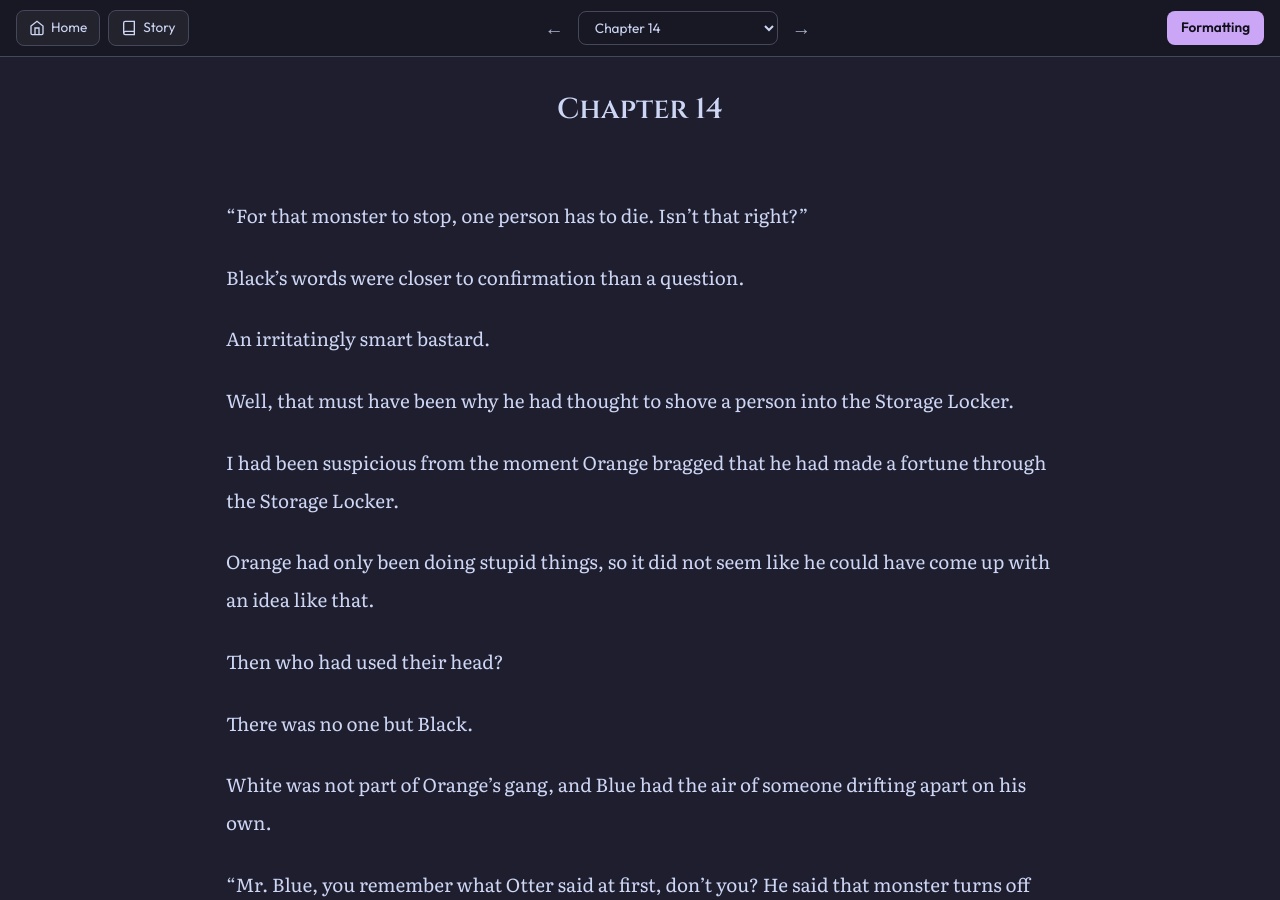
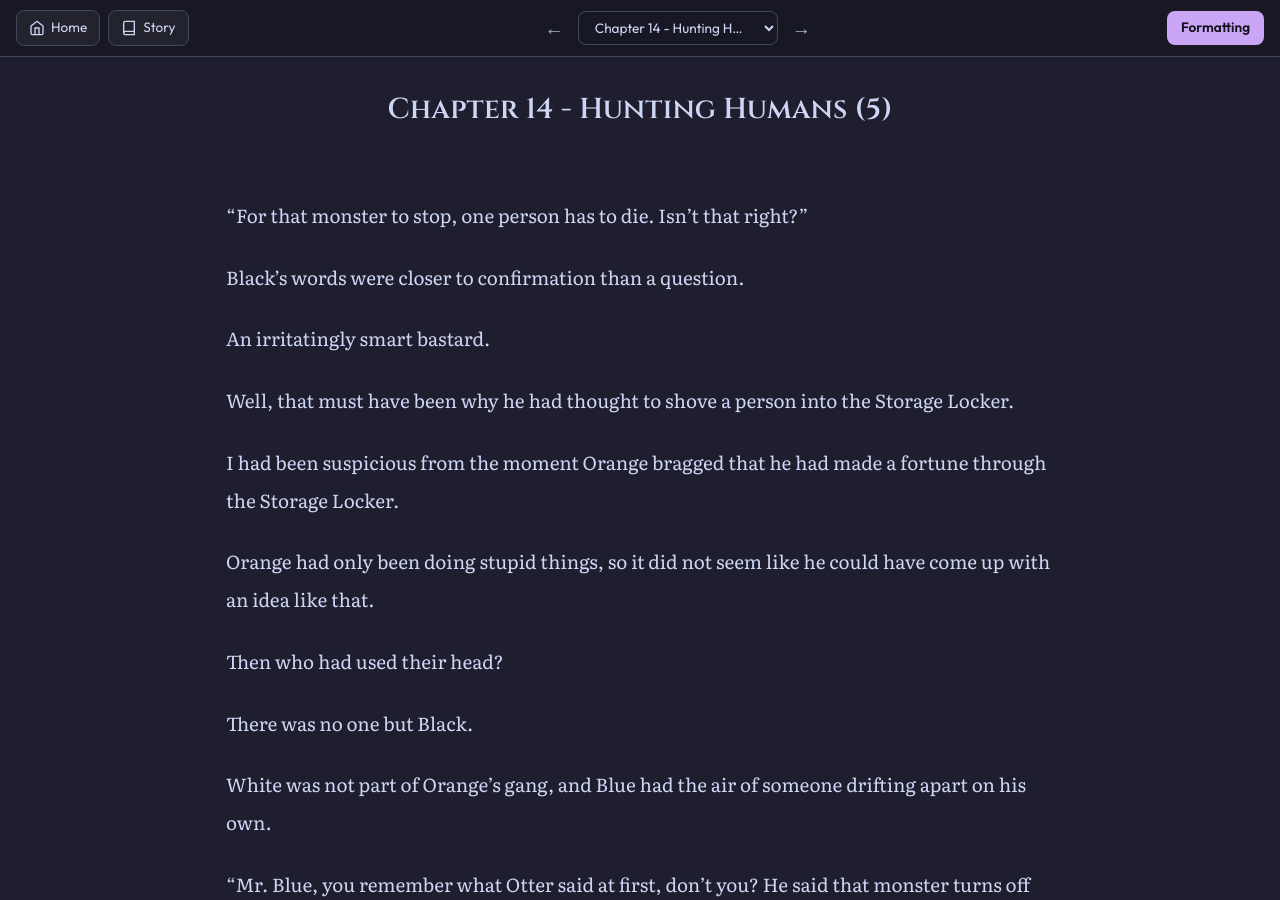
Before and after one commit to soleumn/soleumn.github.io, a Jekyll site: the page built from _chapters/esg/ch14.md, in a window 1280 px wide and 900 px high. Built offline with Jekyll 4.4.1, drawn with Linux system fonts in a browser that asks for light colours; comment, search, counter and statistics services are not loaded.

Commit message:
Update ch14.md

```diff
--- a/_chapters/esg/ch14.md
+++ b/_chapters/esg/ch14.md
@@ -1,5 +1,5 @@
 ---
-title: "Chapter 14"
+title: "Chapter 14 - Hunting Humans (5)"
 categories: esg
 capitulo: 14
 ---
```
